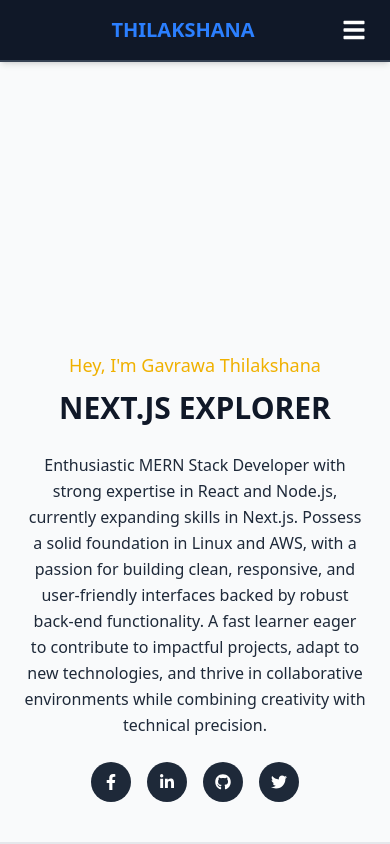
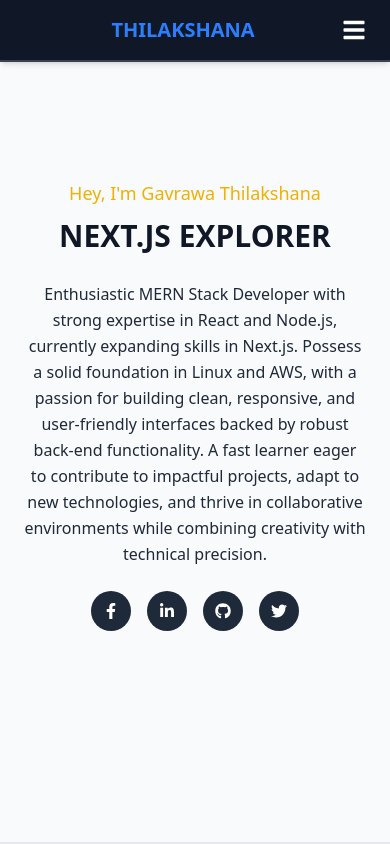
Before and after one commit to gthilakshana/thilakshana, a React (Vite) app: page / in a window 390 px wide. Shown: the top 844 px of the page. Built offline with nearby package versions, Linux system fonts and the light colour scheme.

Commit message:
homeView Updated

```diff
--- a/src/components/homeView.jsx
+++ b/src/components/homeView.jsx
@@ -30,86 +30,80 @@ export default function HomeView() {
         return 130;
     };
 
+    const [radius, setRadius] = useState(getRadius());
+
+    useEffect(() => {
+        const handleResize = () => setRadius(getRadius());
+        window.addEventListener("resize", handleResize);
+        return () => window.removeEventListener("resize", handleResize);
+    }, []);
+
+    const socialLinks = [
+        { icon: <FaFacebookF />, url: "https://facebook.com" },
+        { icon: <FaLinkedinIn />, url: "https://linkedin.com" },
+        { icon: <FaGithub />, url: "https://github.com" },
+        { icon: <FaTwitter />, url: "https://twitter.com" },
+    ];
+
     return (
-        <section id="homeView" className="flex flex-col-reverse md:flex-row items-center justify-between bg-gray-50 px-6 md:px-16 py-10 md:py-0 min-h-screen border-b-2 border-gray-200">
-
+        <section
+            id="homeView"
+            className="flex flex-col items-center justify-center md:flex-row md:justify-between bg-gray-50 px-6 md:px-16 py-10 min-h-screen border-b-2 border-gray-200"
+        >
             {/* Left Content (Text) */}
-            <div className="w-full md:w-1/2 text-center md:text-left mt-6 md:mt-0  ">
+            <div className="w-full md:w-1/2 text-center md:text-left mb-8 md:mb-0">
                 <p className="text-yellow-500 text-lg font-medium">
                     Hey, I'm Gavrawa Thilakshana
                 </p>
 
                 <h1 className="text-3xl sm:text-4xl md:text-5xl font-bold text-gray-900 mt-2 leading-snug">
-                    <span className="transition-all duration-500 uppercase">
-                        {textArray[textIndex]}
-                    </span>
+                    <span className="transition-all duration-500 uppercase">{textArray[textIndex]}</span>
                 </h1>
 
                 <p className="text-gray-800 leading-relaxed mb-6 max-w-xl mt-6 mx-auto md:mx-0">
-                    Enthusiastic MERN Stack Developer with strong expertise in React and Node.js,
-                    currently expanding skills in Next.js. Possess a solid foundation in Linux and
-                    AWS, with a passion for building clean, responsive, and user-friendly interfaces
-                    backed by robust back-end functionality. A fast learner eager to contribute to
-                    impactful projects, adapt to new technologies, and thrive in collaborative
-                    environments while combining creativity with technical precision.
+                    Enthusiastic MERN Stack Developer with strong expertise in React and Node.js, currently
+                    expanding skills in Next.js. Possess a solid foundation in Linux and AWS, with a passion
+                    for building clean, responsive, and user-friendly interfaces backed by robust back-end
+                    functionality. A fast learner eager to contribute to impactful projects, adapt to new
+                    technologies, and thrive in collaborative environments while combining creativity with
+                    technical precision.
                 </p>
 
                 {/* Social Icons */}
-                <div className="mt-6 flex flex-col sm:flex-row sm:items-center gap-4">
+                <div className="flex flex-col sm:flex-row sm:items-center gap-4">
                     <div className="flex space-x-4 justify-center sm:justify-start">
+                        {socialLinks.map((link, i) => (
                             <a
-                            href="https://facebook.com"
+                                key={i}
+                                href={link.url}
                                 target="_blank"
                                 rel="noreferrer"
                                 className="w-10 h-10 flex items-center justify-center rounded-full bg-gray-800 text-white hover:bg-blue-500 transition"
                             >
-                            <FaFacebookF />
+                                {link.icon}
                             </a>
-                        <a
-                            href="https://linkedin.com"
-                            target="_blank"
-                            rel="noreferrer"
-                            className="w-10 h-10 flex items-center justify-center rounded-full bg-gray-800 text-white hover:bg-blue-500 transition"
-                        >
-                            <FaLinkedinIn />
-                        </a>
-                        <a
-                            href="https://github.com"
-                            target="_blank"
-                            rel="noreferrer"
-                            className="w-10 h-10 flex items-center justify-center rounded-full bg-gray-800 text-white hover:bg-blue-500 transition"
-                        >
-                            <FaGithub />
-                        </a>
-                        <a
-                            href="https://twitter.com"
-                            target="_blank"
-                            rel="noreferrer"
-                            className="w-10 h-10 flex items-center justify-center rounded-full bg-gray-800 text-white hover:bg-blue-500 transition"
-                        >
-                            <FaTwitter />
-                        </a>
+                        ))}
                     </div>
                 </div>
             </div>
 
+            {/* Right Content */}
+            <div className="hidden md:flex w-full md:w-1/2 justify-center items-center">
+                <div className="relative w-56 md:w-72 h-56 md:h-72 flex items-center justify-center">
 
-            <div className="hidden md:flex w-full md:w-1/2 justify-center mb-8 md:mb-0 items-center">
-                <div className="relative w-56  md:w-72 h-56  md:h-72 flex items-center justify-center">
-                    {/* Profile Image */}
                     <img
                         src="/logoP.png"
                         alt="Profile"
-                        className="relative z-10 w-40 sm:w-44 md:w-48 h-40 sm:h-44 md:h-48 rounded-full border-4 border-blue-300 hover:scale-105 transition-transform duration-300"
+                        className="relative z-10 w-40 sm:w-44 md:w-48 h-40 sm:h-44 md:h-48 rounded-full border-4 border-blue-300 hover:scale-105 transition-transform duration-300 object-cover"
                     />
 
-                    {/* Tech Icons */}
+
                     {techIcons.map((item, i) => (
                         <div
                             key={i}
                             className="absolute text-xl sm:text-2xl md:text-3xl"
                             style={{
-                                transform: `rotate(${item.angle}deg) translate(${getRadius()}px) rotate(-${item.angle}deg)`,
+                                transform: `rotate(${item.angle}deg) translate(${radius}px) rotate(-${item.angle}deg)`,
                             }}
                         >
                             {item.icon}
@@ -117,7 +111,6 @@ export default function HomeView() {
                     ))}
                 </div>
             </div>
-
         </section>
     );
 }
```
Lines whose indentation alone changed are shown as unchanged.
